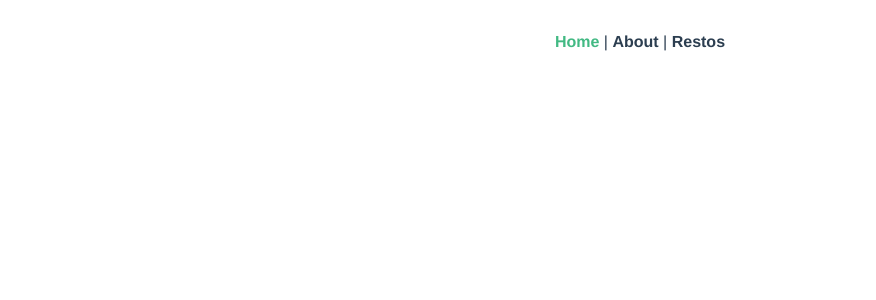
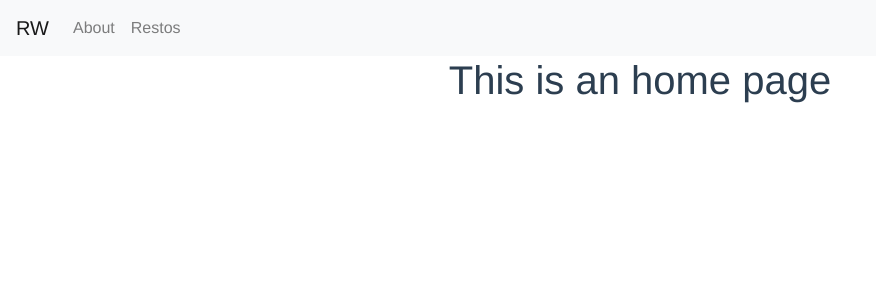
Before and after one commit to abeforgit/RestoWeb, a Vue app in the folder frontend/: page / in a window 1280 px wide. Shown: the top 300 px of the page, without its empty margins (0-876 px from the left). Built offline with nearby package versions, Linux system fonts and the light colour scheme; no server answers.

Commit message:
start frontend

```diff
--- a/frontend/src/App.vue
+++ b/frontend/src/App.vue
@@ -1,10 +1,6 @@
 <template>
   <div id="app">
-    <div id="nav">
-      <router-link to="/">Home</router-link> |
-      <router-link to="/about">About</router-link> |
-      <router-link to="/restos">Restos</router-link>
-    </div>
+    <Navbar></Navbar>
     <router-view/>
   </div>
 </template>
@@ -17,24 +13,13 @@
   text-align: center;
   color: #2c3e50;
 }
-
-#nav {
-  padding: 30px;
-  a {
-    font-weight: bold;
-    color: #2c3e50;
-    &.router-link-exact-active {
-      color: #42b983;
-    }
-  }
-}
 </style>
 
 <script>
-  import Navbar from './components/Navbar';
+  import Navbar from "./components/Navbar";
+  const URL = 'https://groep22.webdev.ilabt.imec.be';
+
   export default {
-    components: {
-      Navbar,
-    },
+    components: {Navbar}
   }
 </script>
--- a/frontend/src/components/HelloWorld.vue
+++ /dev/null
@@ -1,54 +0,0 @@
-<template>
-  <div class="hello">
-      <div>{{ serverdata }}</div>
-  </div>
-</template>
-
-<script lang="ts">
-
-import { Component, Prop, Vue } from 'vue-property-decorator';
-import axios from 'axios';
-const URL = 'https://test-cors.org';
-
-@Component
-export default class HelloWorld extends Vue {
-  @Prop() private msg!: string;
-  public serverdata: string = '';
-
-  created() {
-      this.getData().then((result) => this.serverdata = result);
-  }
-
-  public async getData() {
-      let res = await axios({
-          baseURL: URL,
-          url: '/',
-          method: 'get',
-
-
-          headers: {
-              'Access-Control-Allow-Origin': '*',
-          },
-      });
-      return res.data;
-  }
-}
-</script>
-
-<!-- Add "scoped" attribute to limit CSS to this component only -->
-<style scoped lang="scss">
-h3 {
-  margin: 40px 0 0;
-}
-ul {
-  list-style-type: none;
-  padding: 0;
-}
-li {
-  display: inline-block;
-  margin: 0 10px;
-}
-a {
-  color: #42b983;
-}
-</style>
--- a/frontend/src/components/Navbar.vue
+++ b/frontend/src/components/Navbar.vue
@@ -1,14 +1,14 @@
 <template>
-    <div>
-        <b-navbar toggleable="lg" type="dark" variant="info">
-            <b-navbar-brand href="#">Resto API</b-navbar-brand>
+    <div id="navbar">
+        <b-navbar toggleable="md" type="light" variant="light">
+            <b-navbar-brand to="/">RW</b-navbar-brand>
 
             <b-navbar-toggle target="nav-collapse"></b-navbar-toggle>
 
             <b-collapse id="nav-collapse" is-nav>
                 <b-navbar-nav>
-                    <b-nav-item href="#">Home</b-nav-item>
-                    <b-nav-item href="#">About</b-nav-item>
+                    <b-nav-item to="/about">About</b-nav-item>
+                    <b-nav-item to="/restos">Restos</b-nav-item>
                 </b-navbar-nav>
             </b-collapse>
         </b-navbar>
@@ -17,8 +17,8 @@
 
 <script>
     export default {
-        name: 'Navbar',
-    };
+        name: 'Navbar'
+    }
 </script>
 
 <style scoped>
--- a/frontend/src/components/RestoList.vue
+++ b/frontend/src/components/RestoList.vue
@@ -1,30 +1,35 @@
 <template>
     <div>
-        <li>
-
-        </li>
+        <h1>Studentenrestaurants</h1>
+        <ul>
+            <li v-for="resto in restos">
+                <router-link to='/about'>{{ resto.name }}</router-link>
+            </li>
+        </ul>
     </div>
 </template>
 
 <script>
     import axios from 'axios';
-    const URL = 'https://groep22.webdev.ilabt.imec.be';
+    import URL from '../App.vue'
 
     export default {
         name: 'RestoList',
+
         data() {
             return {
-                info: null,
-                restos: [
-
-                ]
+                restos: null,
             }
         },
-        mounted() {
-            axios
-                .get(URL + '/restos')
-                .then(response => (this.info = response))
-        }
+
+        async created() {
+            try {
+                const response = await axios.get('http://localhost:5000/restos');
+                this.restos = response.data.restos
+            } catch (e) {
+                console.log("Unable to fetch restos")
+            }
+        },
     }
 </script>
 
--- a/frontend/src/router.ts
+++ b/frontend/src/router.ts
@@ -1,6 +1,7 @@
 import Vue from 'vue';
 import Router from 'vue-router';
 import Home from './views/Home.vue';
+import isMockFunction = jest.isMockFunction;
 
 Vue.use(Router);
 
@@ -16,15 +17,26 @@ export default new Router({
     {
       path: '/about',
       name: 'about',
-      // route level code-splitting
-      // this generates a separate chunk (about.[hash].js) for this route
-      // which is lazy-loaded when the route is visited.
-      component: () => import(/* webpackChunkName: "about" */ './views/About.vue'),
+      component: () => import('./views/About.vue'),
     },
     {
       path: '/restos',
       name: 'restos',
-      component: () => import(/* webpackChunkName: "about" */ './views/Restos.vue'),
+      component: () => import('./views/Restos.vue'),
     },
+    {
+      path: '/restos/:id',
+      name: 'restos_info',
+      component: () => import('./views/RestosInfo.vue')
+    },
+    {
+      path: '/menus',
+      name: 'menus',
+      component: () => import('./views/Menus.vue')
+    },
+    {
+      path: '/*',
+      component: () => import('./views/NotFound.vue')
+    }
   ],
 });
--- a/frontend/src/views/Home.vue
+++ b/frontend/src/views/Home.vue
@@ -1,17 +1,9 @@
 <template>
   <div class="home">
-    <HelloWorld msg="Welcome to Your Vue.js + TypeScript App"/>
+    <h1>This is an home page</h1>
   </div>
 </template>
 
 <script lang="ts">
-import { Component, Vue } from 'vue-property-decorator';
-import HelloWorld from '@/components/HelloWorld.vue'; // @ is an alias to /src
 
-@Component({
-  components: {
-    HelloWorld,
-  },
-})
-export default class Home extends Vue {}
 </script>
--- /dev/null
+++ b/frontend/src/views/Menus.vue
@@ -0,0 +1,13 @@
+<template>
+
+</template>
+
+<script>
+    export default {
+        name: "Menus"
+    }
+</script>
+
+<style scoped>
+
+</style>
--- /dev/null
+++ b/frontend/src/views/NotFound.vue
@@ -0,0 +1,18 @@
+<template>
+    <div id="notfound">
+        <h1>
+            404
+        </h1>
+        <p>Page not found</p>
+    </div>
+</template>
+
+<script>
+    export default {
+        name: 'NotFound'
+    }
+</script>
+
+<style scoped>
+
+</style>
--- a/frontend/src/views/Restos.vue
+++ b/frontend/src/views/Restos.vue
@@ -1,13 +1,18 @@
 <template>
     <div>
-        {{ info }}
+        <RestoList></RestoList>
     </div>
 
 </template>
 
 <script>
+    import RestoList from "../components/RestoList";
+
     export default {
         name: 'Restos',
+        components: {
+            RestoList
+        },
     }
 </script>
 
--- /dev/null
+++ b/frontend/src/views/RestosInfo.vue
@@ -0,0 +1,41 @@
+<template>
+    <div>
+        <h1>{{ info.name }}</h1>
+        <h2>Location</h2>
+        <p>
+            {{ info.location.zip_code }} {{ info.location.city }} <br>
+            {{ info.location.address }} <br>
+            {{ info.location.campus }}
+        </p>
+        <h2>Description</h2>
+        <h2>Schedules</h2>
+    </div>
+</template>
+
+<script>
+    import axios from 'axios';
+    import URL from '../App.vue'
+
+    export default {
+        name: "RestosInfo",
+
+        data() {
+            return {
+                info: null,
+            }
+        },
+
+        async mounted() {
+            try {
+                const response = await axios.get('http://localhost:5000/restos/1');
+                this.info = response.data
+            } catch (e) {
+                console.log("Unable to fetch restos")
+            }
+        },
+    }
+</script>
+
+<style scoped>
+
+</style>
```
Also changed, not shown: 1 other file (tests, documents, lock files or other folders).
